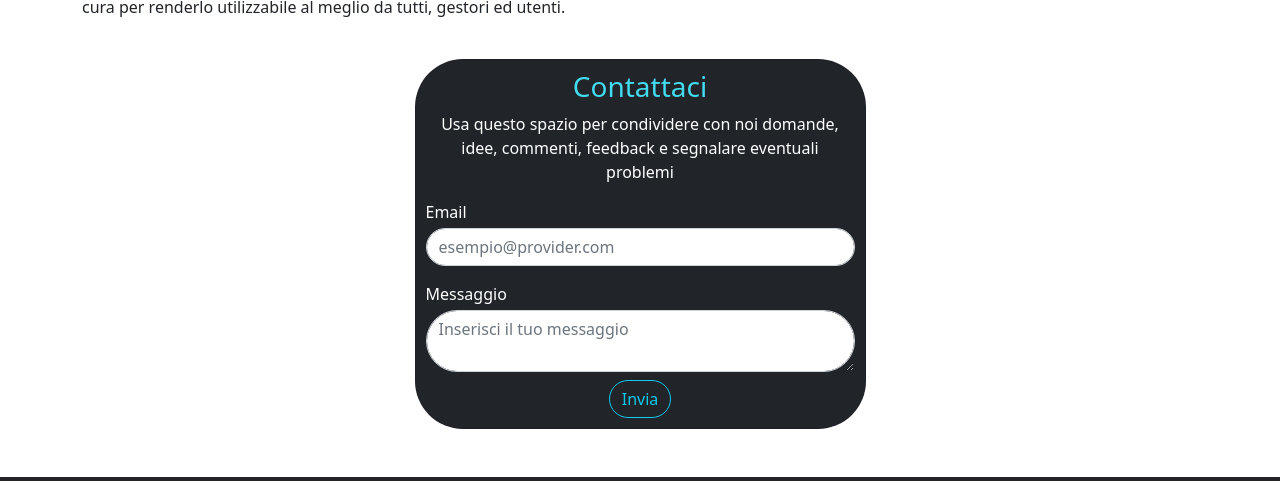
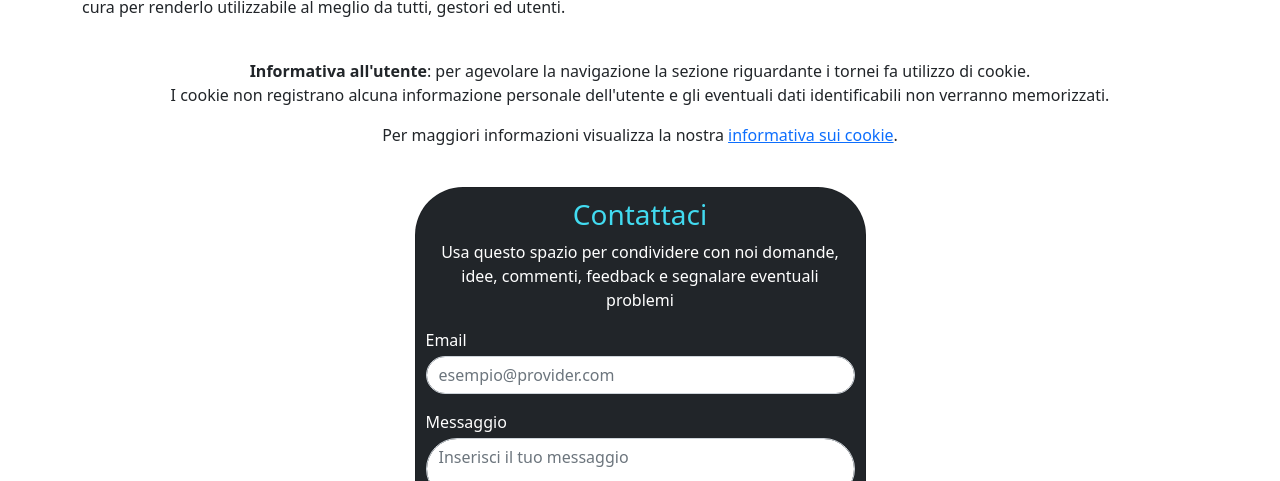
Before and after one commit to SimoneMariano/MySport-GoEasy, a plain HTML site: page html/about.html in a window 1280 px wide. Shown: the part 995-1476 px from the top of the page. Drawn offline with nearby package versions, Linux system fonts and the light colour scheme.

Commit message:
Inserito link all'informativa sui cookie in about e sistemato un errore di battitura in tornei

```diff
--- a/html/about.html
+++ b/html/about.html
@@ -161,6 +161,36 @@
 
     <br>
 
+    <div class="padding" style="text-align: center">
+      <div class="col-md-12">
+        <div
+          class="wow fadeInUp animated"
+          data-wow-duration="2s"
+          data-wow-delay="0.2s"
+          style="
+            visibility: visible;
+            animation-duration: 2s;
+            animation-delay: 0.2s;
+            animation-name: fadeInUp;
+          "
+        >
+          <p>
+            <b>Informativa all'utente</b>: per agevolare la navigazione la sezione riguardante i tornei fa
+            utilizzo di cookie.<br />
+            I cookie non registrano alcuna informazione personale dell'utente e
+            gli eventuali dati identificabili non verranno memorizzati.<br />
+          </p>
+          <p>
+            Per maggiori informazioni visualizza la nostra
+            <a href="/html/cookie.html">informativa sui cookie</a>.
+            <br />
+          </p>
+        </div>
+      </div>
+    </div>
+
+    <br>
+
     <!-- Form Contattaci -->
     <div class="container">
       <div class="row justify justify-content-center">
```
Also changed, not shown: html/tornei.html (+1 -1 lines).
